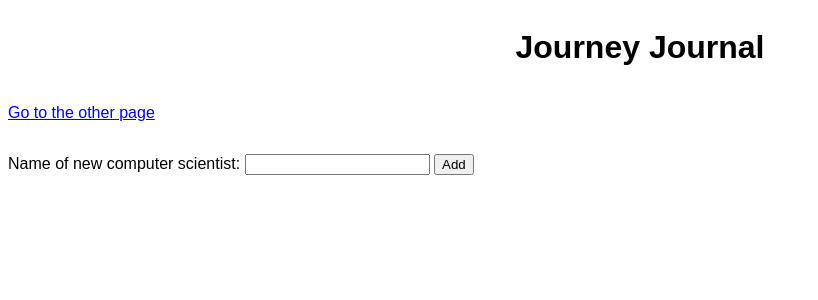
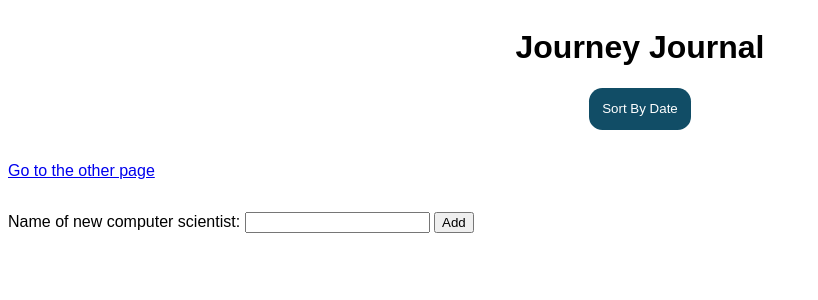
Before and after one commit to ubahl/Journey-Journal, a Flask app: template templates/index.html in a window 1280 px wide. Shown: the top 300 px of the page, without its empty margins (0-818 px from the left). Run offline with Flask 2, Linux system fonts and the light colour scheme; the template is opened without the code that fills it, so the values that code supplies are empty; parts of the project's set-up code (start-up, migrations or seed data) failed here and were passed over.

Commit message:
Styles sort filter button

```diff
--- a/static/style.css
+++ b/static/style.css
@@ -9,6 +9,19 @@ h1 {
 body {
 	display: flex;
 	flex-direction: column;
+	justify-content: center;
+}
+
+.filter-button {
+	background: #114d66;
+	border: none;
+	border-radius: 1em;
+	color: white;
+	padding: 1em;
+}
+
+.filters {
+	display: flex;
 	justify-content: center;
 }
 
--- a/templates/index.html
+++ b/templates/index.html
@@ -7,6 +7,12 @@
 <body>
   <h1>Journey Journal</h1>
   <!-- <div>{{data}}</div> -->
+
+  <div class="filters">
+    <form action="/sort" method="get">
+      <button class="filter-button">Sort By Date</button>
+    </form>
+  </div>
 
   <div class="journeys">
     {% for n in data %}
```
